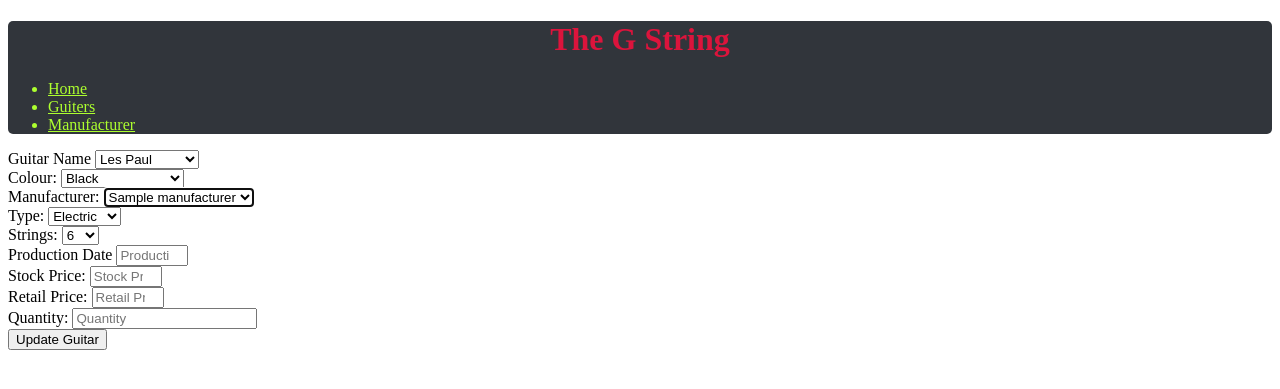
After one commit to iainfraser188/solo-project-shop-inventory, a Flask app: template templates/guitar/edit.html in a window 1280 px wide. The commit adds this page. Shown: the top 389 px of the page. Run offline with Flask 2, Linux system fonts and the light colour scheme; the template is opened without the code that fills it: most values are stand-ins (such as "Sample title", 1, 10 or a date in 2020).

Commit message:
added untracked files

```diff
--- /dev/null
+++ b/static/guitar.css
@@ -0,0 +1,32 @@
+
+.guitars-page{
+    background-color: burlywood;
+
+}
+.guitars-header{
+    text-align: center;
+    font-size: 70px;
+
+}
+.new-guitar-head>{
+    text-align: center;
+    background-color: darkgray;
+
+}
+.add-guitar{
+    text-align: center;
+    background-color: crimson;
+    font-size: 100px;
+
+}
+.individual-guitar{
+
+    text-align: center;
+    background-color: darkgreen;
+    background-size: 100vh;
+    font-size: 40px;
+
+}
+.low-stock{
+    color:red
+}
--- /dev/null
+++ b/static/manufacturer.css
@@ -0,0 +1,9 @@
+.individual_company{
+    text-align: center;
+    background-color: darkgreen;
+    background-size: 100vh;
+}
+#company-name{
+    background-color: darkgreen;
+
+}
--- /dev/null
+++ b/templates/guitar/edit.html
@@ -0,0 +1,80 @@
+{% extends "base.html" %}
+{% block content %}
+
+<form action="/Guitars/{{guitar.id}}" method ="POST">
+    <div>
+        <label for ="guitar_name" name='guitar_name'>Guitar Name</label>
+        <select id ="guitar_name" name='guitar_name'>
+
+            <option>Les Paul</option>
+            <option>Stratocaster</option>
+            <option>Telecaster</option>
+            <option>Academy 100</option>
+            <option>Dreadnought</option>
+            <option>Academy 200</option>
+
+
+       </select>
+    </div>
+    <div>
+        <label  for='colour'name='colour'>Colour:</label>
+        <select id = "colour" name='colour'>
+
+             <option>Black</option>
+             <option>White</option>
+             <option>Sunburst</option>
+             <option>Tobaco Sunburst</option>
+             <option>Red</option>
+             <option>Green</option>
+             <option>Blue</option>
+
+
+        </select>
+      </div>
+      <div>
+          <label for= "manufacturer_id" name = 'manufacturer_name'>Manufacturer:</label>
+          <select id ="manufacturer_id" name ='manufacturer_id' required autofocus>
+              {% for manufacturer in manufacturers %}
+                <option value="{{manufacturer.id}}">{{manufacturer.company_name}}</option>
+              {% endfor %}
+          </select>
+      </div>
+
+      <div>
+          <label for ='guitar_type' name='guitar_type'>Type:</label>
+          <select id = "guitar_type" name='guitar_type' required autofocus>
+          <option>Electric</option>
+          <option>Acoustic</option>
+          </select>
+
+      </div>
+
+      <div>
+          <label for ='no_of_strings' name='no_of-strings'required autofocus>Strings:</label>
+          <select id = "no_of_strings" name='no_of_strings'>
+              <option value="no_of_strings">6</option>
+              <option>12</option>
+          </select>
+      </div>
+
+      <div>
+          <label for='production_date' name='production_date'>Production Date</label>
+          <input id = "production_date" name ='production_date' type="number" placeholder="Production Date" min=1920 max=2021 value="production_date" required autofocus>
+      </div>
+
+      <div>
+          <label for='stock_price' name='stock_price'>Stock Price:</label>
+          <input id = "stock_price" name ='stock_price'type = "number" placeholder = "Stock Price" min=100 max=1500 value="stock_price"required autofocus>
+      </div>
+
+      <div>
+        <label for='retail_price' name='selling_price'>Retail Price:</label>
+        <input id = "retail_price" value ="retail_price"name='selling_price'type = "number" placeholder = "Retail Price" min=100 max=2000 required autofocus>
+      </div>
+      <div>
+        <label  for='quantity' name='quantity'>Quantity:</label>
+        <input id = "quantity" value="quantity" name='quantity' type= "number" placeholder = "Quantity" max= 100 required autofocus>
+      </div>
+    <button type= "submit">Update Guitar</button>
+</form>
+{% endblock %}
--- a/templates/guitar/new.html
+++ b/templates/guitar/new.html
@@ -1,7 +1,7 @@
 {% block content %}
-
+<div class='add-guitar'>
 <h1 class="new-guitar-head"> Add New Guitar </h1>
-<form  action="/Guitars" method= "POST">
+<form  class="new-guitar" action="/Guitars" method= "POST">
   <div>
     <label for='guitar_name' name= 'guitar_name'>Guitar name:</label>
     <!-- <input type="text" name='name'> -->
@@ -78,5 +78,5 @@
   </div>
 <button type= "submit">Add Guitar</button>
 </form>
-
+</div>
 {% endblock %}
```
Also changed, not shown: static/pics/guitar.jpg (added), static/pics/srtings pic.jpeg (added).
